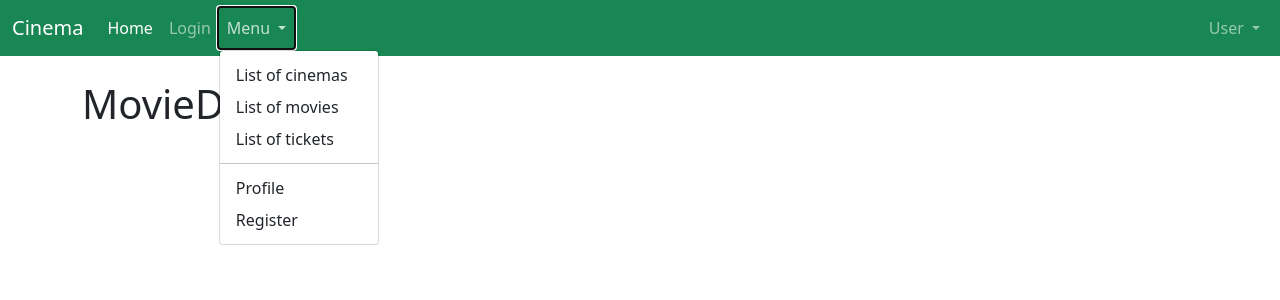
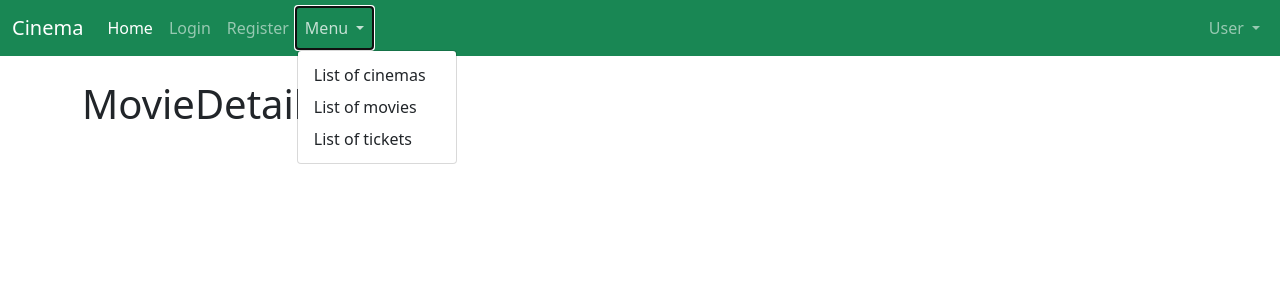
Before and after one commit to dbistuer/Projecte, a Django app: page /Teatre/Movie/Detail in a window 1280 px wide, after a click on "Menu". Shown: the top 300 px of the page. Run offline with Django 4.2, Linux system fonts and the light colour scheme; some libraries are stand-ins or nearby versions.

Commit message:
Modified base.html

```diff
--- a/Teatre/Templates/base.html
+++ b/Teatre/Templates/base.html
@@ -20,6 +20,9 @@
         <li class="nav-item">
           <a class="nav-link" href="{% url 'login' %}">Login</a>
         </li>
+          <li class="nav-item">
+              <a class="nav-link" href="{% url 'register' %}">Register</a>
+        </li>
           {% endif %}
         <li class="nav-item dropdown">
           <script src="https://cdn.jsdelivr.net/npm/@popperjs/core@2.9.2/dist/umd/popper.min.js" ></script>
@@ -32,9 +35,6 @@
             <li><a class="dropdown-item" href="/Teatre/Movie/List">List of movies</a></li>
             <li><a class="dropdown-item" href="/Teatre/Ticket/List">List of tickets</a></li>
 
-            <li><hr class="dropdown-divider"></li>
-            <li><a class="dropdown-item" href="/profile">Profile</a></li>
-            <li><a class="dropdown-item" href="/SignIn">Register</a></li>
           </ul>
         </li>
       </ul>
@@ -47,12 +47,31 @@
                   User
                   {% endif %}
               </a>
-          <ul class="dropdown-menu" aria-labelledby="navbarDropdown">
+          <ul class="dropdown-menu" aria-labelledby="navbarDropdown" style="margin-left:-90px">
             {% if not user.is_authenticated %}
             <li><a class="dropdown-item" href="{% url 'login' %}">Login</a></li>
+            <li><a class="dropdown-item" href="{%url 'register' %}">New account</a></li>
+
             {% else %}
-            <li><a class="dropdown-item" href="{%url 'edit_profile' %}">Edit</a></li>
-            <li><a class="dropdown-item list-group-item-danger" href="{%url 'logout' %}">Logout</a></li>
+              {% if user.is_superuser %}
+                <li><a class="dropdown-item" href="{%url 'profile' %}">Profile</a></li>
+                <li><a class="dropdown-item" href="{%url 'edit_profile' %}">Edit profile</a></li>
+                <li><a class="dropdown-item" href="{%url 'user_management' %}" >User management</a></li>
+                <li><hr class="dropdown-divider"></li>
+                <li><a class="dropdown-item" href="{%url 'register' %}">New account</a></li>
+                <li><hr class="dropdown-divider"></li>
+                <li><a class="dropdown-item list-group-item-danger" href="{%url 'delete_user' %}">Delete account</a></li>
+                <li><a class="dropdown-item list-group-item-danger" href="{%url 'logout' %}">Logout</a></li>
+              {% else %}
+                <li><a class="dropdown-item" href="{%url 'profile' %}">Profile</a></li>
+                <li><a class="dropdown-item" href="{%url 'edit_profile' %}">Edit profile</a></li>
+                <li><hr class="dropdown-divider"></li>
+                <li><a class="dropdown-item" href="{%url 'register' %}">New account</a></li>
+                <li><hr class="dropdown-divider"></li>
+                <li><a class="dropdown-item list-group-item-danger" href="{%url 'delete_user' %}">Delete account</a></li>
+                <li><a class="dropdown-item list-group-item-danger" href="{%url 'logout' %}">Logout</a></li>
+              {% endif %}
+
               {% endif %}
         </ul>
           </li>
```
